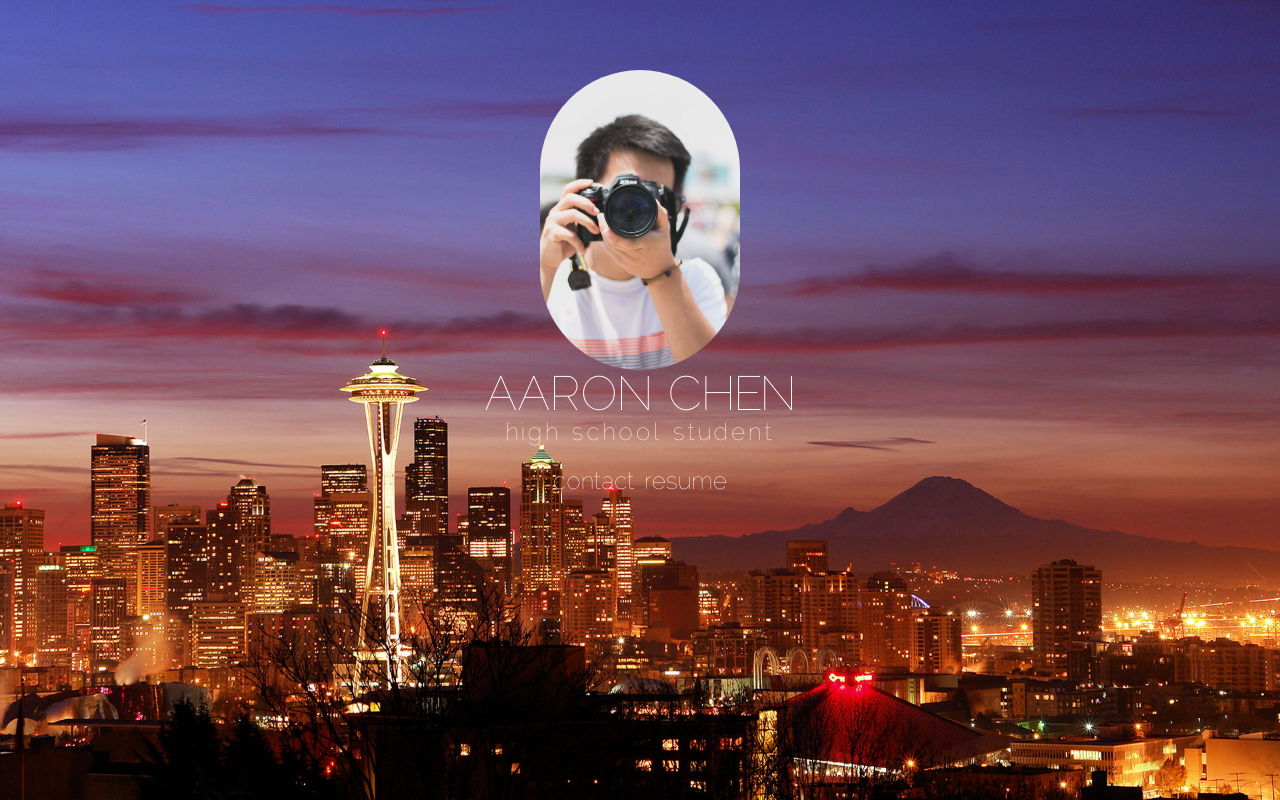
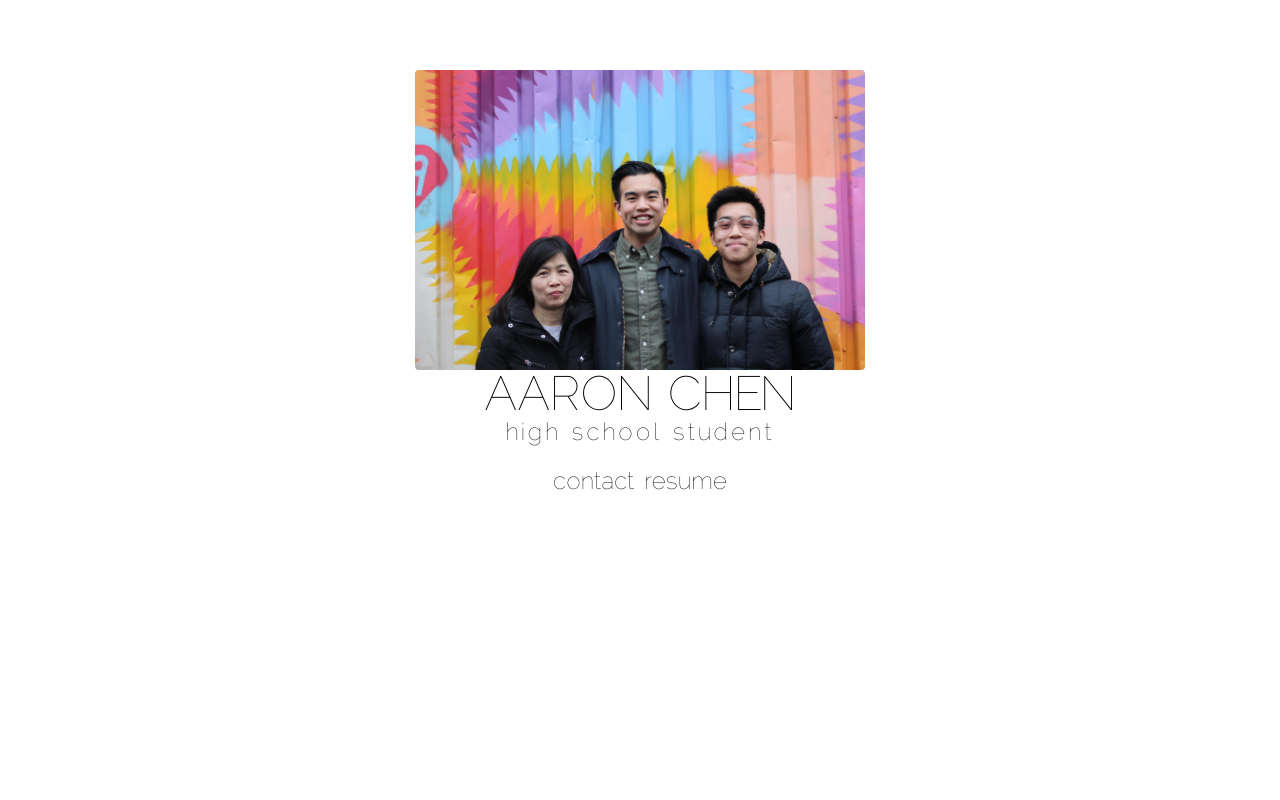
Before and after one commit to Kempo/kempo.github.io, a plain HTML site: page index.html in a window 1280 px wide. Drawn offline with Linux system fonts and the light colour scheme.

Commit message:
removed background, added new pic

```diff
--- a/index.html
+++ b/index.html
@@ -11,7 +11,7 @@
   <div id="centerpiece">
     	<header id="title">
     		<div>
-    		<img id="personalpic" src="misc\me.jpg">
+    		<img id="personalpic" src="misc\family.jpg">
     		</div>
     	<h> aaron chen </h>
     	<p> high school student </p>
--- a/styles.css
+++ b/styles.css
@@ -2,10 +2,7 @@
   text-align: center;
   font-family: Raleway;
   margin: 0;
-  background-image: url(background.jpg);
-  background-repeat: no-repeat;
-  background-position: center;
-  background-size: cover;
+  background-color: white;
   height: 100vh;
 }
 
@@ -23,7 +20,7 @@
     border-radius: 4px;
     padding: 3vh;
     cursor: default;
-    color: white;
+    color: black;
 }
 #title h {
   font-size: 6vh;
@@ -37,7 +34,7 @@
     padding-bottom: 20px;
 }
 #personalpic {
-    border-radius: 100px;
+    border-radius: 4px;
     height: 300px;
     margin-top: 10px;
 }
@@ -56,7 +53,7 @@ li {
 
 li a {
   text-decoration: none;
-  color: white;
+  color: black;
 	-webkit-transition: 600ms all;
     -moz-transition: 600ms all;
     transition: 600ms all;
```
Also changed, not shown: background.jpg (deleted), misc/family.jpg (added), misc/me.jpg (deleted).
